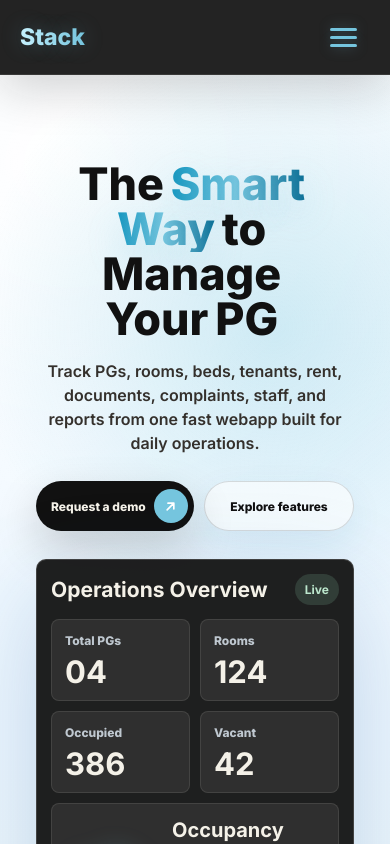
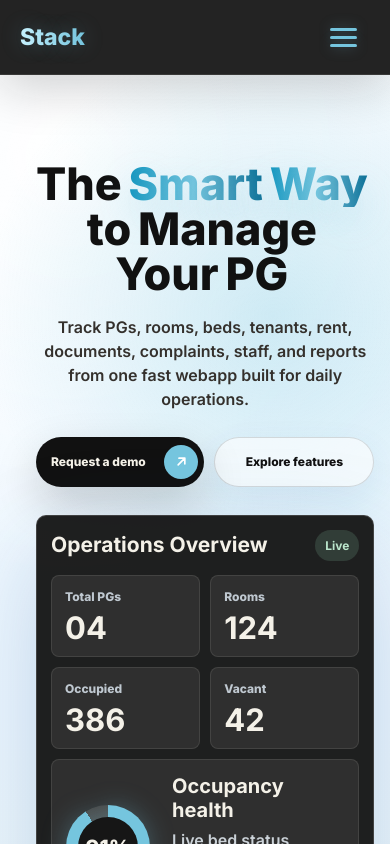
Before and after one commit to hariharan-developer-31/pg-website, a Next.js app: page / in a window 390 px wide. Shown: the top 844 px of the page. Built offline with nearby package versions, Linux system fonts and the light colour scheme.

Commit message:
mobile respo3

```diff
--- a/app/globals.css
+++ b/app/globals.css
@@ -94,6 +94,7 @@ button, input, textarea, select { font: inherit; }
 .hero-copy { width: min(560px, 100%); align-self: center; }
 .hero-title { font-size: clamp(38px, 3.9vw, 62px); line-height: .97; font-weight: 800; max-width: 640px; letter-spacing: 0; text-wrap: balance; }
 .word { display: inline-block; margin-right: .18em; opacity: 0; transform: translateY(12px); filter: blur(10px); animation: wordReveal .45s ease forwards; }
+.mobile-title-break { display: none; }
 .hero-highlight { position: relative; color: transparent; background: linear-gradient(90deg, #1496bf 0%, #75C5DE 48%, #0c6f96 100%); -webkit-background-clip: text; background-clip: text; text-shadow: 0 14px 34px rgba(117,197,222,.28); }
 @keyframes wordReveal { to { opacity: 1; transform: translateY(0); filter: blur(0); } }
 .hero-lead { margin-top: 18px; width: min(520px, 100%); color: #34302c; font-size: clamp(15px, 1.05vw, 18px); line-height: 1.48; font-weight: 550; }
@@ -345,7 +346,8 @@ footer { display: flex; flex-wrap: wrap; justify-content: space-between; gap: 14
   .hero::before { font-size: 82px; bottom: 4px; }
   .hero-inner { padding: 96px 20px 34px; align-items: start; }
   .hero-layout { gap: 22px; }
-  .hero-title { font-size: clamp(34px, 11.5vw, 46px); line-height: 1; }
+  .hero-title { font-size: clamp(34px, 11.5vw, 46px); line-height: 1; white-space: nowrap; }
+  .mobile-title-break { display: block; }
   .word { margin-right: .15em; }
   .hero-lead { font-size: 16px; line-height: 1.5; }
   .hero-actions { display: grid; grid-template-columns: minmax(0, 1fr) minmax(0, .95fr); align-items: stretch; gap: 10px; }
--- a/app/page.jsx
+++ b/app/page.jsx
@@ -1,6 +1,6 @@
 "use client";
 
-import { useEffect, useMemo, useState } from "react";
+import { Fragment, useEffect, useMemo, useState } from "react";
 
 const features = [
   ["PG Management", ["Add/Edit/Delete PG", "Multiple PG Support", "PG Details", "Amenities", "Floor Management"]],
@@ -124,7 +124,10 @@ export default function Home() {
               <div className="hero-copy">
                 <h1 className="hero-title" aria-label="The Smart Way to Manage Your PG">
                   {heroWords.map((word, index) => (
-                    <span className={`word ${index === 1 || index === 2 ? "hero-highlight" : ""}`} style={{ animationDelay: `${1 + index * 0.045}s` }} key={`${word}-${index}`}>{word}</span>
+                    <Fragment key={`${word}-${index}`}>
+                      <span className={`word ${index === 1 || index === 2 ? "hero-highlight" : ""}`} style={{ animationDelay: `${1 + index * 0.045}s` }}>{word}</span>
+                      {(index === 2 || index === 4) && <br className="mobile-title-break" />}
+                    </Fragment>
                   ))}
                 </h1>
                 <p className="hero-lead">Track PGs, rooms, beds, tenants, rent, documents, complaints, staff, and reports from one fast webapp built for daily operations.</p>
```
